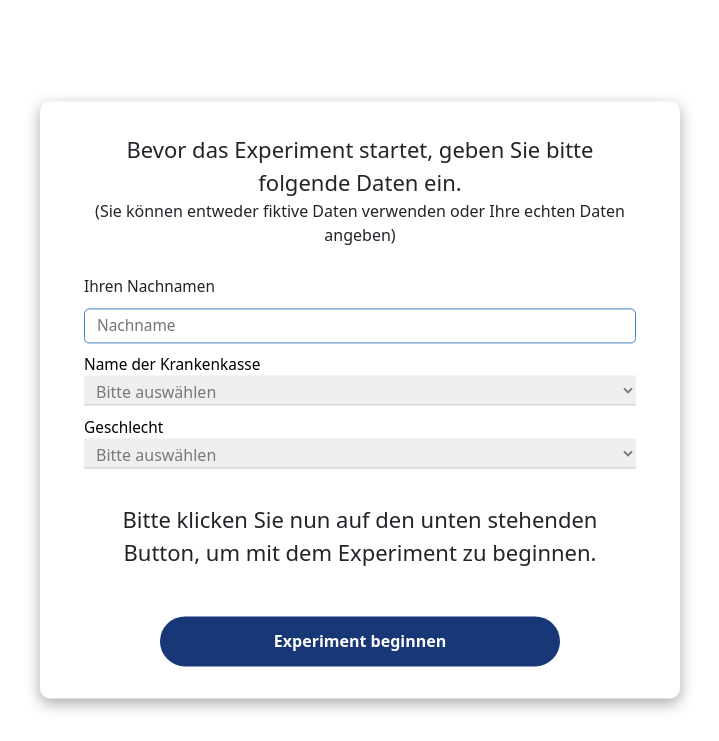
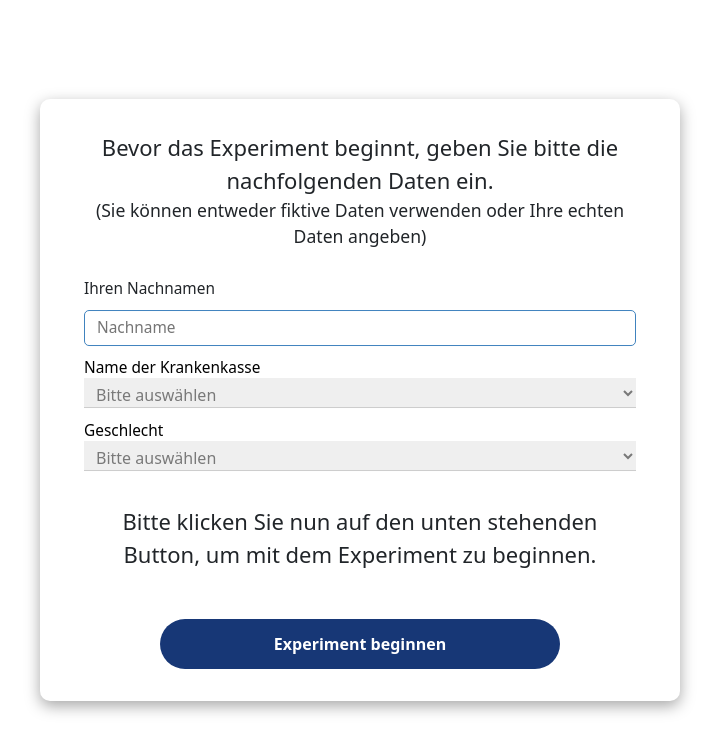
Before and after one commit to lennartschr/masterarbeit, a Django app: page /webseite in a window 1280 px wide. Shown: the top 741 px of the page, without its empty margins (280-999 px from the left). Run offline with Django 4.2, Linux system fonts and the light colour scheme; some libraries are stand-ins or nearby versions.

Commit message:
Kommentar

```diff
--- a/webapp/templates/webseite/webseite.html
+++ b/webapp/templates/webseite/webseite.html
@@ -938,8 +938,8 @@
         <div class="container round center">
             <div class="rowextend">
                 <div class="popupcol">
-                    Bevor das Experiment startet, geben Sie bitte folgende Daten ein.
-                    <div style="font-size: calc(0.6rem + 0.5vw);">(Sie können entweder fiktive Daten verwenden oder
+                    Bevor das Experiment beginnt, geben Sie bitte die nachfolgenden Daten ein.
+                    <div style="font-size: calc(0.7rem + 0.5vw);">(Sie können entweder fiktive Daten verwenden oder
                         Ihre
                         echten Daten angeben)</div>
                 </div>
```
